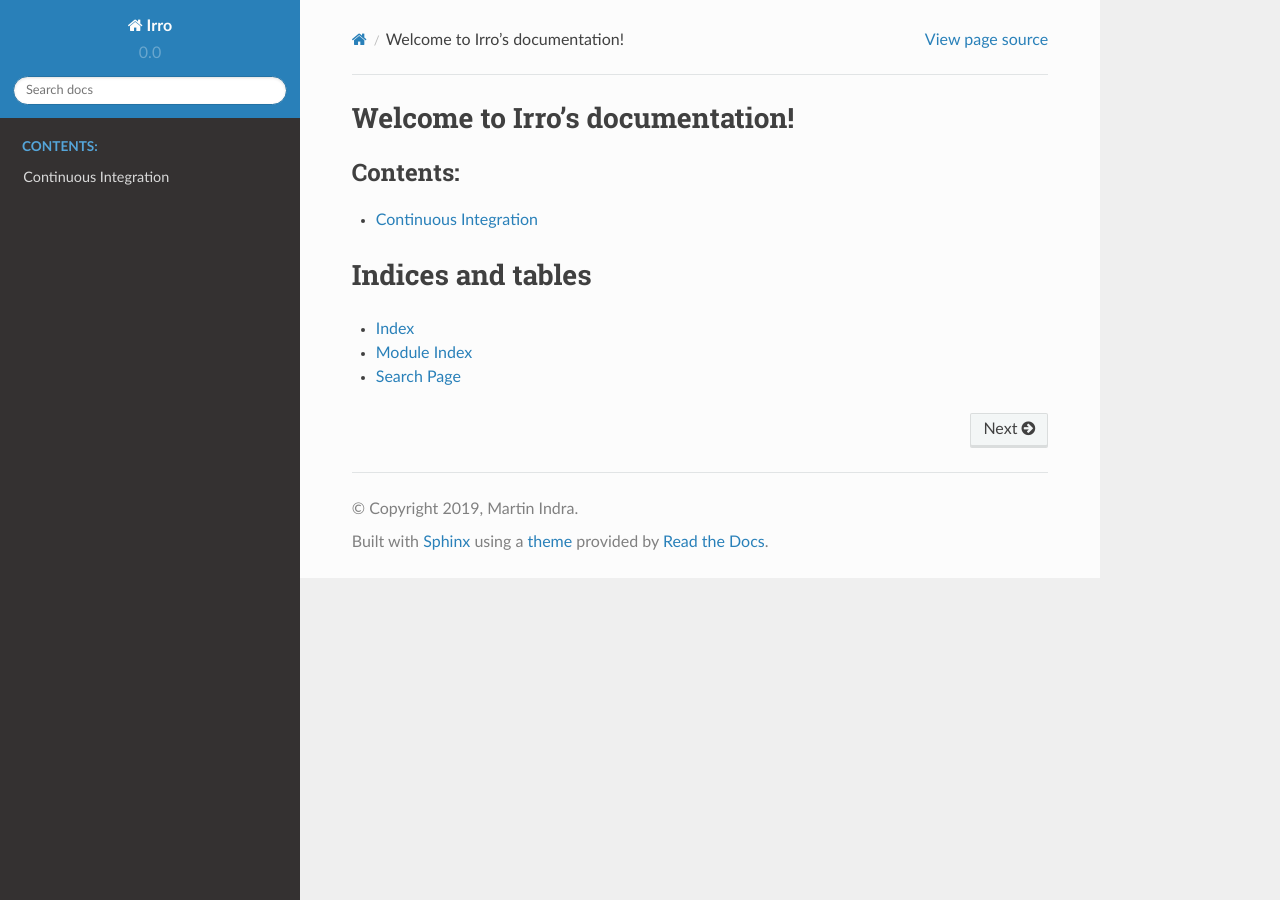
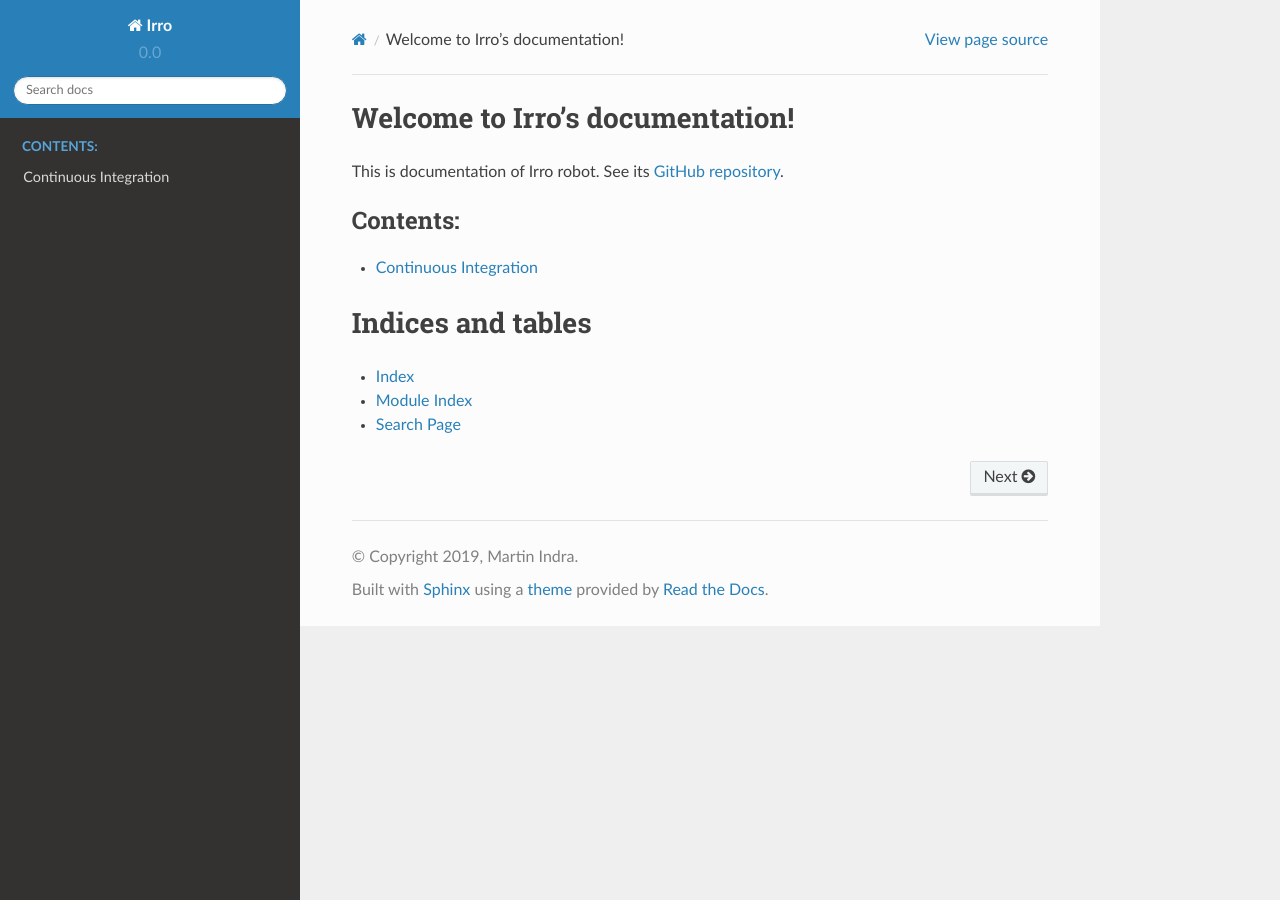
Before and after one commit to Indy2222/irro, a Sphinx documentation site: the page built from docs/index.rst, in a window 1280 px wide. Built offline with Sphinx 7.4.7 and the Read the Docs theme 2.0.0, drawn with Linux system fonts in a browser that asks for light colours.

Commit message:
Link GitHub repo from the docs

```diff
--- a/docs/index.rst
+++ b/docs/index.rst
@@ -1,5 +1,9 @@
 Welcome to Irro's documentation!
 ================================
+
+This is documentation of Irro robot. See its `GitHub repository`_.
+
+.. _GitHub repository: https://github.com/Indy2222/irro
 
 .. toctree::
    :maxdepth: 2
```
